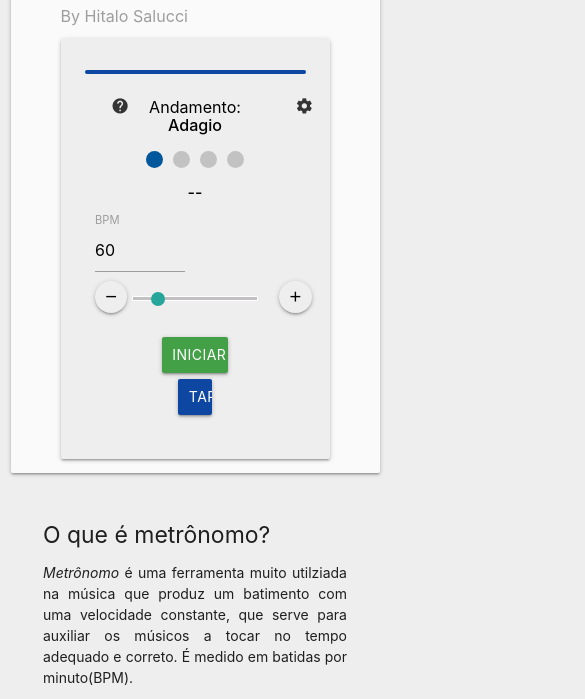
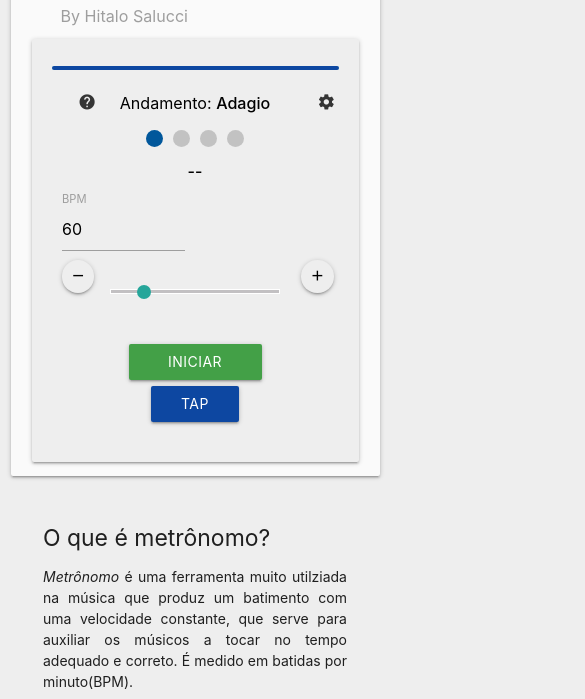
Before and after one commit to hitalosalucci/metronomoonline, a plain HTML site: page index.html in a window 390 px wide. Shown: the part 145-844 px from the top of the page, 585 px wide, since content can reach past the window. Drawn offline with nearby package versions, Linux system fonts and the light colour scheme.

Commit message:
FIX:: Otimização de aparencia do site para mobile

```diff
--- a/css/estilo.css
+++ b/css/estilo.css
@@ -66,3 +66,6 @@ p{
 	border-radius: 50%;
 	display: inline-block;
   }
+  .pad{
+	  padding: 20px;
+	}
--- a/index.html
+++ b/index.html
@@ -3,6 +3,7 @@
 <head>
 
 	<title>Metrônomo online | Profissional | Grátis</title>
+	<link rel="icon" type="image/png" href="img/ico.png">
 	<meta charset="utf-8">
 	<script data-ad-client="ca-pub-7983931058995845" async src="https://pagead2.googlesyndication.com/pagead/js/adsbygoogle.js"></script>
 
@@ -112,15 +113,15 @@
 						<h6 class="grey-text">By Hitalo Salucci</h6>
 					</div>
 
-					<div class="col s10 offset-s1">
+					<div class="col s12 m10 l10 offset-m1 offset-l1">
 						<div class="card grey lighten-3">
-							<div class="card-content white-text">
+							<div class="white-text pad">
 
 								<div class="col s12 progress">
 									<div class="determinate blue darken-4 center-align" style="width: 100%"></div>
 								</div>
 
-								<div class="col s2 center-align">
+								<div class="col s2 left-align">
 									<button class="waves-effect waves-orange btn-flat tooltipped" id="help_btn" data-position="top" data-tooltip="Você pode iniciar o metrônomo com a barra de espaço <br> e usar o tap com a tecla T do teclado, ou clicando neles"><i class="material-icons">help</i></button>
 								</div>
 
@@ -203,7 +204,7 @@
 
 								<div class="col s12">
 									<br>
-									<button id="tocar_btn" name="tocar_btn" class="btn waves-effect waves-light green darken-1 col s4 center-align offset-s4">INICIAR</button>
+									<button id="tocar_btn" name="tocar_btn" class="btn waves-effect waves-light green darken-1 col s6 m4 l4 center-align offset-s3 offset-m4 offset-l4">INICIAR</button>
 									<br>
 									<br>
 								</div>
@@ -211,7 +212,7 @@
 								<br>
 
 								<div class="col s12">
-									<button id="tap_tempo_btn" class="btn waves-effect waves-light blue darken-4 col s2 center-align offset-s5">TAP</button>
+									<button id="tap_tempo_btn" class="btn waves-effect waves-light blue darken-4 col s4 m2 l2 offset-s4 offset-m5 offset-l5">TAP</button>
 
 									<br>
 
@@ -365,7 +366,7 @@
 	<section>
 		<div class="section col s12 m12 l12 xl12 center-align float" id="anuncios-rodape">
 			<div class="toc-wrapper pin-top center-align">
-				<a href="https://hotm.art/GuitarraInstensiva" target="_blank" rel="nofollow"><img src="" class="-img-img" alt="Curso Guitarra Intensiva" id="img_anuncio_rodape"></a>
+				<a href="https://hotm.art/GuitarraInstensiva" target="_blank" rel="nofollow"><img src="" class="responsive-img" alt="Curso Guitarra Intensiva" id="img_anuncio_rodape"></a>
 			</div>
 		</div>
 	</section>
```
Also changed, not shown: css/estilo.min.css, img/ico.png (added).
